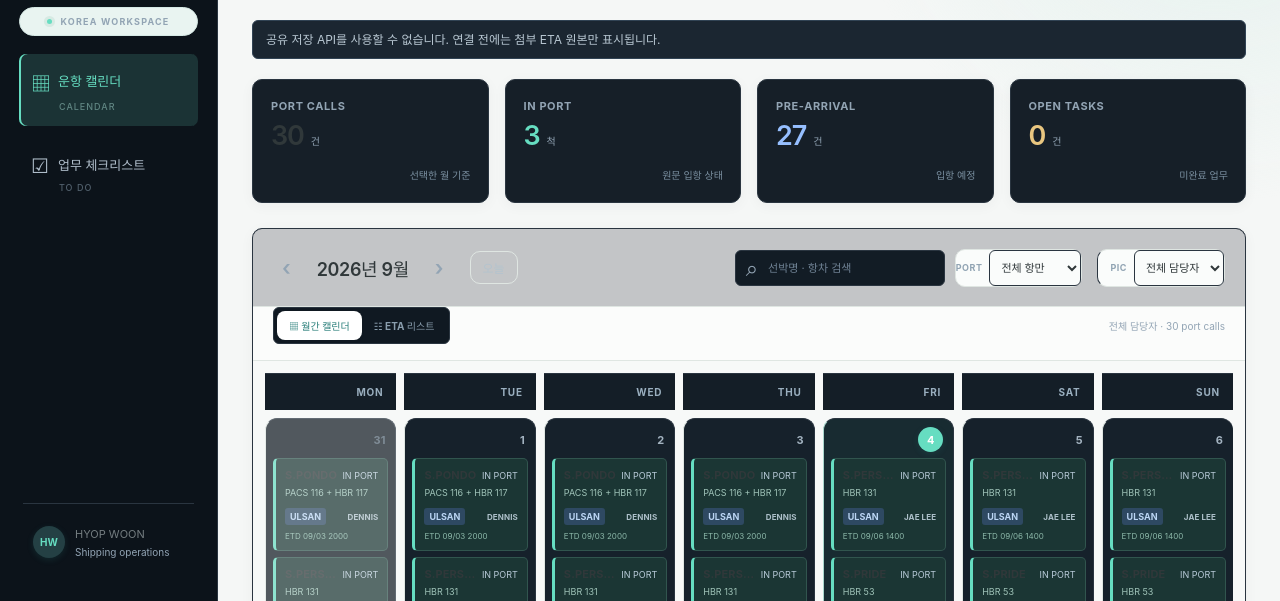
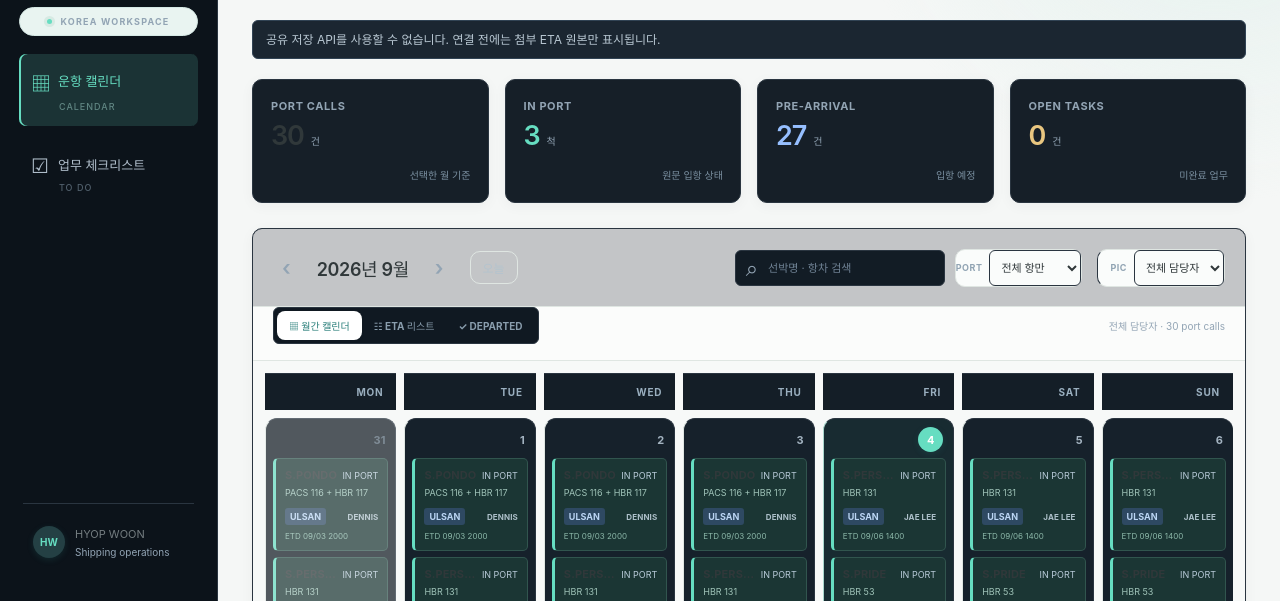
Before and after one commit to HYOPU/HYOPU, a website with bundled scripts: page index.html in a window 1280 px wide. Shown: the part 199-800 px from the top of the page. Built offline with nearby package versions, Linux system fonts and the light colour scheme; files whose address does not match are found by name.

Commit message:
Add departed vessel history view

```diff
--- a/dashboard.js
+++ b/dashboard.js
@@ -1,5 +1,5 @@
 import seedRows from './eta-seed.json';
-import { PICS, PORTS, hydrateSeed, parseEta, calendarDays, shiftMonth, matchesFilters, callsOnDay, etaOrder, inMonth } from './operations-model.mjs';
+import { PICS, PORTS, hydrateSeed, parseEta, calendarDays, shiftMonth, matchesFilters, matchesDepartedFilters, callsOnDay, etaOrder, inMonth } from './operations-model.mjs';
 import { createVesselWorkspace } from './vessel-workspace.mjs';
 const $ = selector => document.querySelector(selector);
 export const esc = value => String(value ?? '').replaceAll('&', '&amp;').replaceAll('<', '&lt;').replaceAll('>', '&gt;').replaceAll('"', '&quot;').replaceAll("'", '&#39;');
@@ -15,21 +15,23 @@ function card(call, day) {
   return `<button class="vessel-card ${call.status === 'INPORT' ? 'inport' : ''} ${eta.uncertain ? 'uncertain' : ''}" data-call="${esc(call.id)}" aria-label="${esc(call.vessel)} ${esc(call.voyage)} ${esc(call.port)} 상세"><span class="card-heading"><span class="card-vessel ${call.highlight?.includes('vessel') ? 'highlight' : ''}">${esc(call.vessel)}</span><span class="card-time">${continuing ? 'IN PORT' : esc(eta.time || eta.period || 'TBC')}${eta.uncertain ? ' ?' : ''}</span></span><span class="card-voyage">${esc(call.voyage)}</span><span class="card-footer">${portTag(call)}<span class="pic-dot">${esc(call.pic)}</span></span>${continuing ? `<span class="date-note">ETD ${esc(call.etdRaw)}</span>` : ''}</button>`;
 }
 function render() {
-  const filtered = calls.filter(call => matchesFilters(call, filters));
-  const visible = (view === 'list' && listAll ? filtered : filtered.filter(call => inMonth(call, month))).sort(etaOrder);
-  const title = view === 'list' ? 'Korea ETA 리스트' : view === 'tasks' ? '업무 체크리스트' : '선박 운항 캘린더';
+  const departed = view === 'departed';
+  const filtered = calls.filter(call => departed ? matchesDepartedFilters(call, filters) : matchesFilters(call, filters));
+  const visible = ((view === 'list' && listAll) || departed ? filtered : filtered.filter(call => inMonth(call, month))).sort(etaOrder);
+  const title = view === 'list' ? 'Korea ETA 리스트' : departed ? '출항 완료 선박' : view === 'tasks' ? '업무 체크리스트' : '선박 운항 캘린더';
   $('#page-title').innerHTML = `${title}<span class="title-dot">.</span>`;
-  $('#page-description').textContent = view === 'list' ? 'ETA UPDATE 원본을 기준으로 최신 선박 일정을 관리합니다.' : view === 'calendar' ? 'ETA LIST를 미러링한 월간 일정입니다. 카드를 선택해 선박 업무를 확인하세요.' : '담당 선박의 업무를 한곳에서 확인합니다.';
+  $('#page-description').textContent = view === 'list' ? 'ETA UPDATE 원본을 기준으로 최신 선박 일정을 관리합니다.' : departed ? '출항 완료 선박을 별도로 보관합니다. 선박명을 선택해 업무 기록을 확인하세요.' : view === 'calendar' ? 'ETA LIST를 미러링한 월간 일정입니다. 카드를 선택해 선박 업무를 확인하세요.' : '담당 선박의 업무를 한곳에서 확인합니다.';
   $('#breadcrumb').textContent = title;
-  $('#month-title').textContent = view === 'list' && listAll ? '전체 ETA 일정' : `${month.slice(0, 4)}년 ${Number(month.slice(5))}월`;
+  $('#month-title').textContent = view === 'list' && listAll ? '전체 ETA 일정' : departed ? '출항 완료 이력' : `${month.slice(0, 4)}년 ${Number(month.slice(5))}월`;
   $('#all-dates').hidden = view !== 'list';
   $('#all-dates').classList.toggle('selected',listAll);
   document.querySelectorAll('[data-view]').forEach(button => button.classList.toggle('active', button.dataset.view === view));
   const taskCount = visible.flatMap(call => call.tasks).filter(task => !task.done).length;
-  $('#metrics').innerHTML = [['PORT CALLS',visible.length,'건','선택한 월 기준'],['IN PORT',visible.filter(call=>call.status==='INPORT').length,'척','원문 입항 상태'],['PRE-ARRIVAL',visible.filter(call=>call.status==='PRE-ARRIVAL').length,'건','입항 예정'],['OPEN TASKS',taskCount,'건','미완료 업무']].map(([label,count,unit,note])=>`<article class="metric"><span class="metric-label">${label}</span><strong class="metric-value">${count}<span class="metric-unit">${unit}</span></strong><span class="metric-note">${note}</span></article>`).join('');
-  $('#result-label').textContent = `${filters.pic || '전체 담당자'} · ${visible.length} port calls`;
+  const metrics = departed ? [['DEPARTED',visible.length,'건','출항 완료'],['ULSAN',visible.filter(call=>call.port==='ULSAN').length,'건','울산 출항'],['OTHER PORTS',visible.filter(call=>call.port!=='ULSAN').length,'건','기타 항만'],['OPEN TASKS',taskCount,'건','미완료 업무']] : [['PORT CALLS',visible.length,'건','선택한 월 기준'],['IN PORT',visible.filter(call=>call.status==='INPORT').length,'척','원문 입항 상태'],['PRE-ARRIVAL',visible.filter(call=>call.status==='PRE-ARRIVAL').length,'건','입항 예정'],['OPEN TASKS',taskCount,'건','미완료 업무']];
+  $('#metrics').innerHTML = metrics.map(([label,count,unit,note])=>`<article class="metric"><span class="metric-label">${label}</span><strong class="metric-value">${count}<span class="metric-unit">${unit}</span></strong><span class="metric-note">${note}</span></article>`).join('');
+  $('#result-label').textContent = `${filters.pic || '전체 담당자'} · ${visible.length} ${departed ? 'departed calls' : 'port calls'}`;
   if (view === 'calendar') $('#board-content').innerHTML = `<div class="calendar">${['MON','TUE','WED','THU','FRI','SAT','SUN'].map(day=>`<div class="weekday">${day}</div>`).join('')}${calendarDays(month).map(day=>`<div class="calendar-day ${!day.startsWith(month)?'outside':''} ${day===today?'today-cell':''}" data-date="${day}"><div class="day-number ${day===today?'today':''}"><span>${Number(day.slice(8))}</span></div>${callsOnDay(filtered,day).map(call=>card(call,day)).join('')}</div>`).join('')}</div>`;
-  else if (view === 'list') $('#board-content').innerHTML = `<div class="table-scroll"><table class="eta-table"><thead><tr><th>VESSEL</th><th>VOYAGE</th><th>PORT</th><th>ETA / ARRIVED · LT</th><th>STATUS</th><th>ETD · LT</th><th>PIC</th><th></th></tr></thead><tbody>${visible.map(call=>`<tr><td><button class="vessel-link ${call.highlight?.includes('vessel')?'highlight':''}" data-call="${esc(call.id)}">${esc(call.vessel)}</button></td><td>${esc(call.voyage)}</td><td>${portTag(call)}</td><td>${esc(call.etaRaw)}</td><td>${statusTag(call)}</td><td>${esc(call.etdRaw)||'—'}</td><td>${esc(call.pic)||'미배정'}</td><td><button class="icon-button" data-call="${esc(call.id)}" aria-label="${esc(call.vessel)} 업무 열기">↗</button></td></tr>`).join('')}</tbody></table>${!visible.length?'<div class="empty"><strong>조회된 선박이 없습니다</strong>검색어·항만·담당자 또는 월을 변경해 주세요.</div>':''}</div>`;
+  else if (view === 'list' || departed) $('#board-content').innerHTML = `<div class="table-scroll"><table class="eta-table"><thead><tr><th>VESSEL</th><th>VOYAGE</th><th>PORT</th><th>ETA / ARRIVED · LT</th><th>STATUS</th><th>ETD · LT</th><th>PIC</th><th></th></tr></thead><tbody>${visible.map(call=>`<tr><td><button class="vessel-link ${call.highlight?.includes('vessel')?'highlight':''}" data-call="${esc(call.id)}">${esc(call.vessel)}</button></td><td>${esc(call.voyage)}</td><td>${portTag(call)}</td><td>${esc(call.etaRaw)}</td><td>${statusTag(call)}</td><td>${esc(call.etdRaw)||'—'}</td><td>${esc(call.pic)||'미배정'}</td><td><button class="icon-button" data-call="${esc(call.id)}" aria-label="${esc(call.vessel)} 업무 열기">↗</button></td></tr>`).join('')}</tbody></table>${!visible.length?'<div class="empty"><strong>조회된 선박이 없습니다</strong>검색어·항만·담당자 필터를 변경해 주세요.</div>':''}</div>`;
   else {
     const tasks=visible.flatMap(call=>call.tasks.map(task=>({call,task})));
     $('#board-content').innerHTML = tasks.length ? `<div class="task-list">${tasks.map(({call,task})=>`<div class="task-entry ${task.done?'done':''}"><span>${task.done?'☑':'☐'}</span><button data-call="${esc(call.id)}"><strong>${esc(task.text)||'제목 없음'}</strong><small>${esc(call.vessel)} · ${esc(call.port)} · ${esc(call.pic)} ${task.due?' / '+esc(task.due):''}</small></button></div>`).join('')}</div>` : '<div class="empty"><strong>등록된 할 일이 없습니다</strong>선박 상세의 TO DO 탭에서 업무를 추가하고 공유 저장해 주세요.</div>';
--- a/index.html
+++ b/index.html
@@ -26,7 +26,7 @@
 <section id="metrics" class="metrics" aria-label="현재 조회 현황"></section>
 <section class="board" aria-label="선박 일정">
 <div class="board-toolbar"><div class="month-controls"><button id="previous-month" class="icon-button" aria-label="이전 달">‹</button><h2 id="month-title"></h2><button id="next-month" class="icon-button" aria-label="다음 달">›</button><button id="today" class="subtle">오늘</button></div><div class="filters"><label class="search"><span>⌕</span><input id="search" type="search" placeholder="선박명 · 항차 검색" aria-label="선박명 또는 항차 검색"></label><label class="filter-label">PORT<select id="port-filter" aria-label="항만 선택"><option value="">전체 항만</option></select></label><label class="filter-label pic-filter">PIC<select id="pic-filter" aria-label="담당자 PIC 선택"><option value="">전체 담당자</option></select></label></div></div>
-<div class="board-subbar"><div id="view-switch" class="segmented"><button data-view="calendar" class="active">▦ 월간 캘린더</button><button data-view="list">☷ ETA 리스트</button></div><span id="result-label"></span></div>
+<div class="board-subbar"><div id="view-switch" class="segmented"><button data-view="calendar" class="active">▦ 월간 캘린더</button><button data-view="list">☷ ETA 리스트</button><button data-view="departed">✓ DEPARTED</button></div><span id="result-label"></span></div>
 <div id="board-content"></div>
 <footer class="board-footer"><span><i class="legend green"></i>IN PORT <i class="legend blue"></i>PRE-ARRIVAL <i class="legend amber"></i>일정 확인 필요</span><span>ETA LIST 미러 · 카드 선택 시 선박 페이지 열기</span></footer>
 </section>
--- a/operations-model.mjs
+++ b/operations-model.mjs
@@ -22,8 +22,15 @@ export function calendarDays(month) {
   return Array.from({ length: count }, (_, i) => { const day = new Date(start); day.setUTCDate(start.getUTCDate() + i); return day.toISOString().slice(0, 10); });
 }
 export function shiftMonth(month, offset) { const day = new Date(`${month}-01T00:00:00Z`); day.setUTCMonth(day.getUTCMonth() + offset); return day.toISOString().slice(0, 7); }
-export function matchesFilters(call, { pic = '', port = '', query = '' } = {}) {
-  return call.etaActive !== false && call.status !== 'DEPARTED' && (!pic || call.pic === pic) && (!port || call.port === port) && (!query || `${call.vessel} ${call.voyage}`.toLowerCase().includes(query.toLowerCase()));
+const matchesSearch = (call, { pic = '', port = '', query = '' } = {}) =>
+  (!pic || call.pic === pic) && (!port || call.port === port) && (!query || `${call.vessel} ${call.voyage}`.toLowerCase().includes(query.toLowerCase()));
+export function matchesFilters(call, filters = {}) {
+  return call.etaActive !== false && call.status !== 'DEPARTED' && matchesSearch(call, filters);
+}
+export function matchesDepartedFilters(call, filters = {}) {
+  // Departed calls remain available as an operational history even after a
+  // later ETA source snapshot removes them from the active ETA list.
+  return call.status === 'DEPARTED' && matchesSearch(call, filters);
 }
 const koreaToday = () => new Intl.DateTimeFormat('sv-SE',{timeZone:'Asia/Seoul',year:'numeric',month:'2-digit',day:'2-digit'}).format(new Date());
 export function etaOrder(left, right) {
```
Also changed, not shown: tests/operations.test.mjs (+3 -1 lines).
